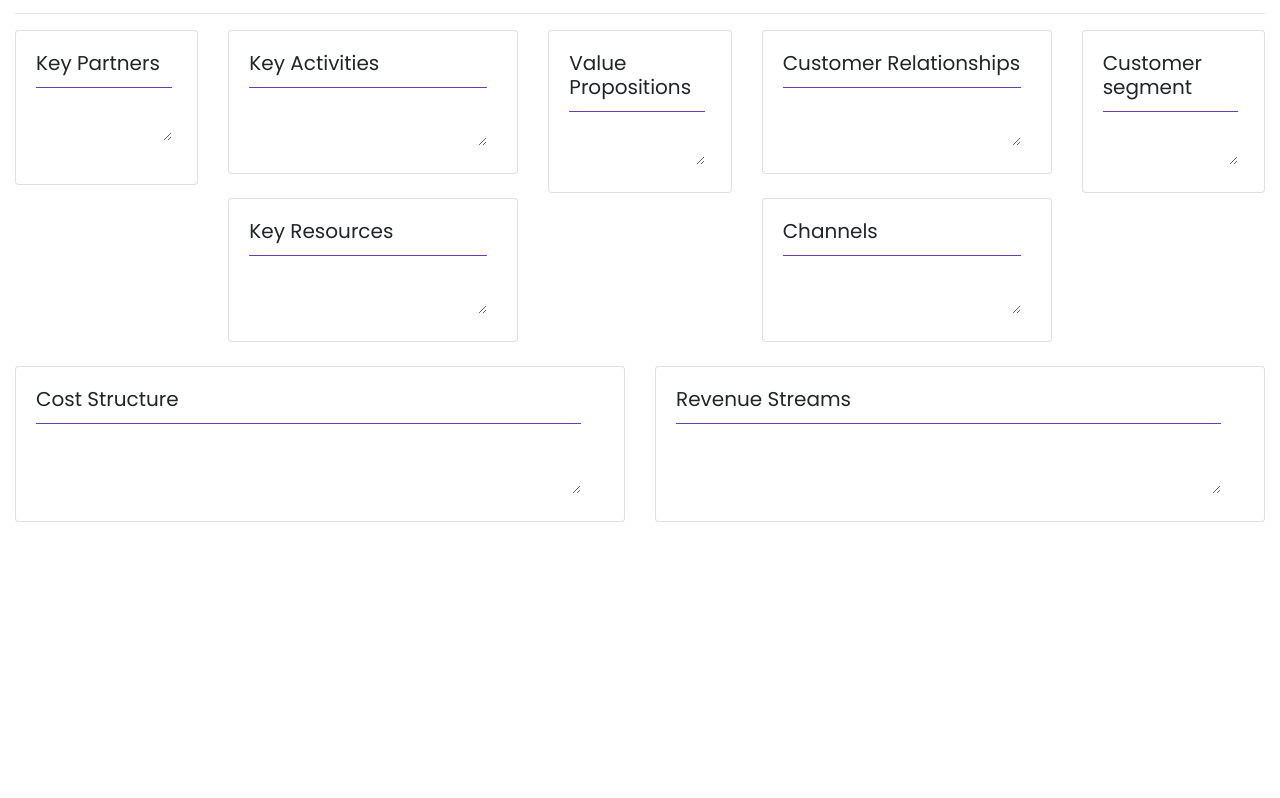
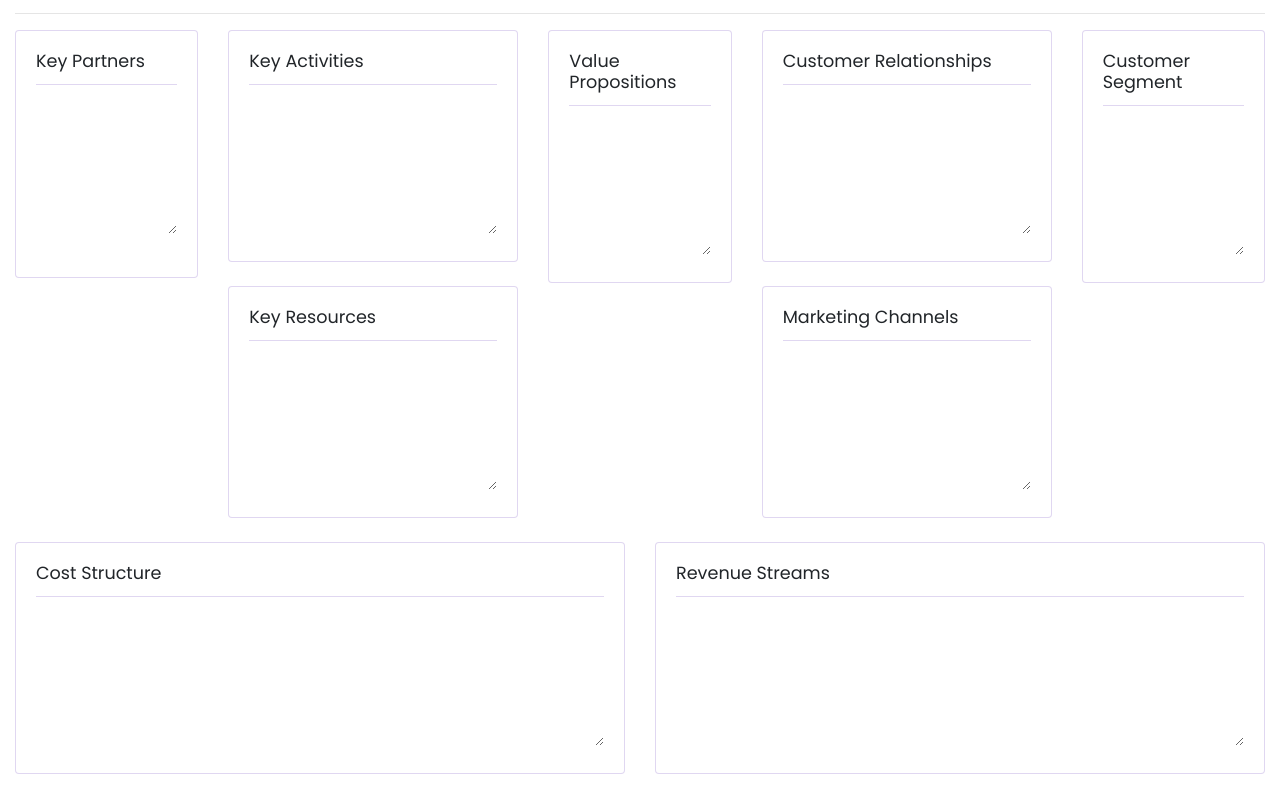
Before and after one commit to ColorfulDots/Business-Model-Canvas, a website: page index.html in a window 1280 px wide. Shown: the part 88-886 px from the top of the page. Before the commit the page ends 800 px from the top, so only its background shows below. Drawn offline with nearby package versions, Linux system fonts and the light colour scheme.

Commit message:
Adding style changes

```diff
--- a/index.html
+++ b/index.html
@@ -49,7 +49,7 @@
           <button
             type="button"
             class="btn btn-outline-primary"
-            onclick="printButton()"
+            onclick="printButton();"
           >
             Print
           </button>
@@ -106,7 +106,7 @@
             <div class="col-12 mb-4">
               <div class="card">
                 <div class="card-body">
-                  <h5 class="card-title">Channels</h5>
+                  <h5 class="card-title">Marketing Channels</h5>
                   <textarea></textarea>
                 </div>
               </div>
@@ -116,7 +116,7 @@
         <div class="col-md-2 mb-4">
           <div class="card">
             <div class="card-body">
-              <h5 class="card-title">Customer segment</h5>
+              <h5 class="card-title">Customer Segment</h5>
               <textarea></textarea>
             </div>
           </div>
--- a/styles.css
+++ b/styles.css
@@ -13,12 +13,54 @@ input {
   width: 100%;
 }
 textarea {
-  width: 96%;
-  max-width: 96%;
-  min-width: 96%;
-  padding: 2%;
-  border-top: 1px solid #673fb4;
+  font-size: 0.85rem;
+  width: 100%;
+  max-width: 100%;
+  min-width: 100%;
+  padding: 5px 0px;
+  border-top: 1px solid rgba(103, 58, 183, 0.2);
   border-right: 0;
   border-left: 0;
   border-bottom: 0;
 }
+input:focus {
+  outline: none !important;
+  border-color: #673fb4;
+  box-shadow: 0 0 10px #673fb4;
+  background-color: #f8f4ff;
+}
+textarea:focus {
+  outline: none !important;
+  border-color: #673fb4;
+  box-shadow: 0 0 10px #673fb4;
+  background-color: #f8f4ff;
+}
+textarea {
+  resize: both;
+  min-height: 150px;
+}
+textarea.vert {
+  resize: vertical;
+}
+textarea.noResize {
+  resize: none;
+}
+.card-title {
+  font-size: 1.1rem;
+}
+.card {
+  position: relative;
+  display: -ms-flexbox;
+  display: flex;
+  -ms-flex-direction: column;
+  flex-direction: column;
+  min-width: 0;
+  word-wrap: break-word;
+  background-color: #fff;
+  background-clip: border-box;
+  border: 1px solid rgba(103, 58, 183, 0.2);
+  border-radius: 0.25rem;
+}
+.btn-purple {
+  border: 1px solid rgba(103, 58, 183, 0.2);
+}
```
